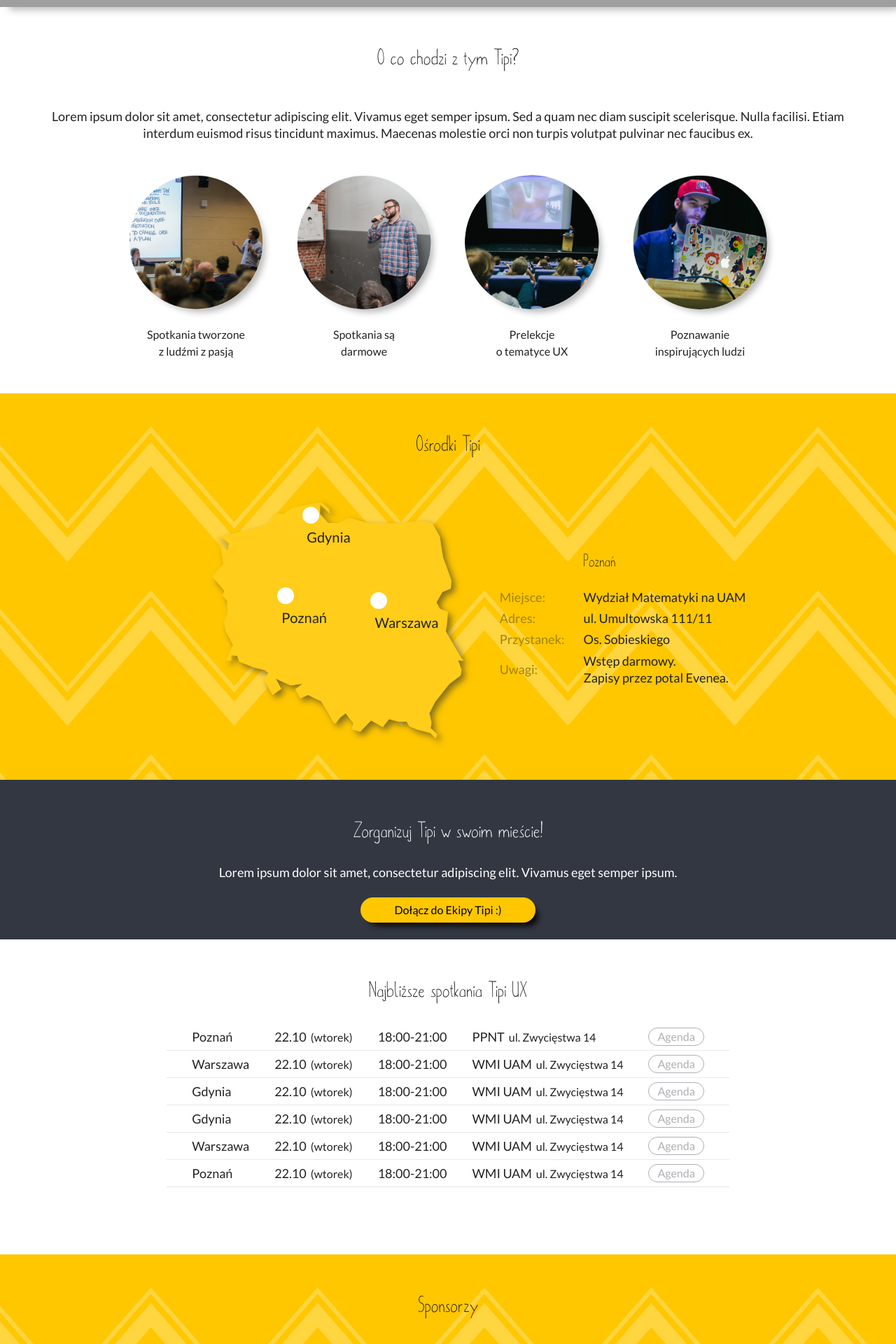
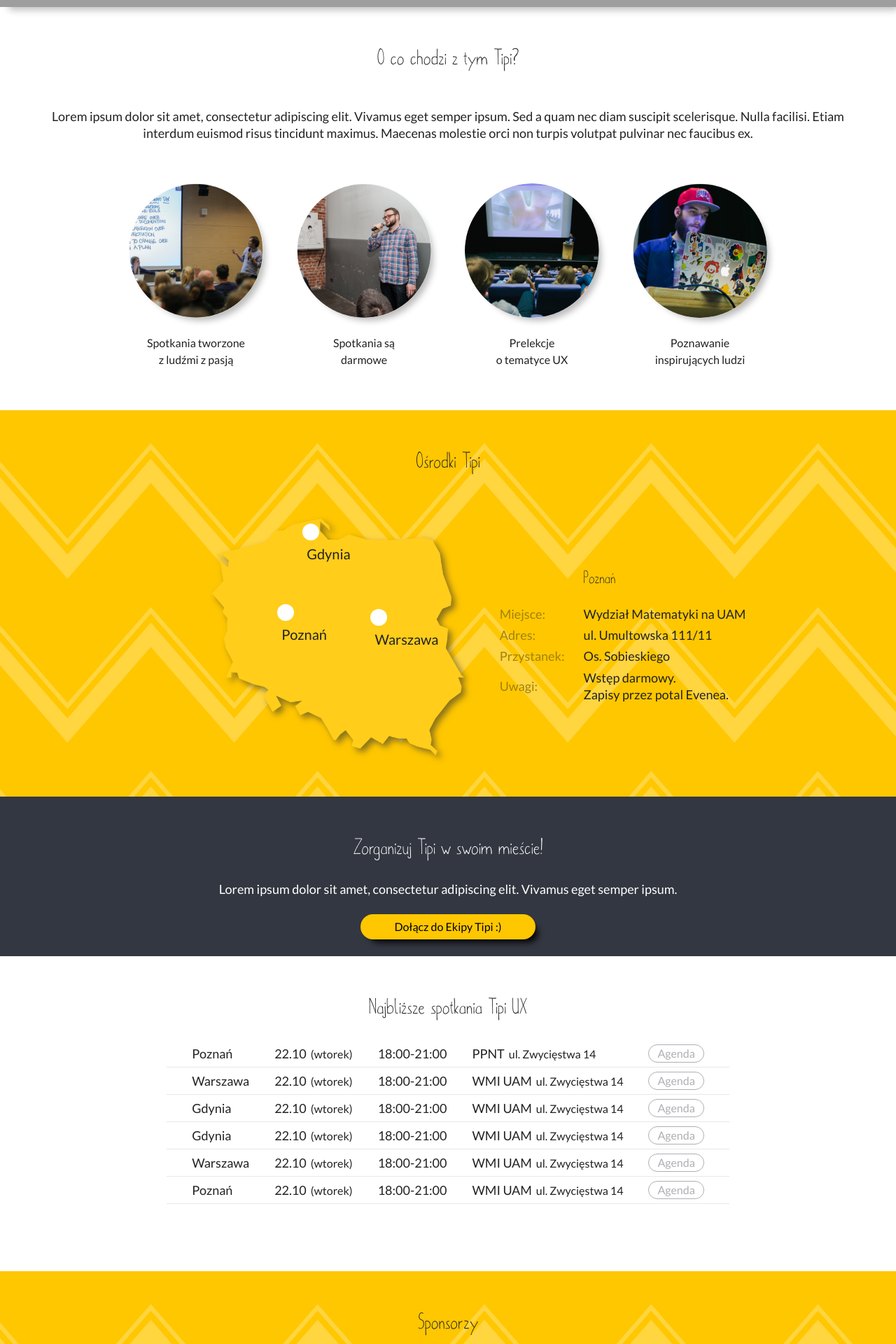
Before and after one commit to sealcode/tipi-ux-website, a Jekyll site: the page built from index.html, in a window 1280 px wide. Shown: the part 782-2702 px from the top of the page at 70% size. Built offline with Jekyll 4.4.1, drawn with Linux system fonts in a browser that asks for light colours; nearby versions of some CDN libraries; grey boxes are pictures that could not be loaded.

Commit message:
Hotfixes

```diff
--- a/css/index-style.css
+++ b/css/index-style.css
@@ -137,7 +137,7 @@
 	.img-block {
 		text-align: center;
 		flex-basis: 8rem;
-		margin: 0rem 1rem;
+		margin: .5rem 1rem;
 	}
 
 	.img-circle {
@@ -530,10 +530,6 @@
 		width: 100%;
 		flex-wrap: wrap;
 		justify-content: center;
-	}
-
-	.img-block{
-		margin: 0 1rem;
 	}
 
 	/*section three*/
```
